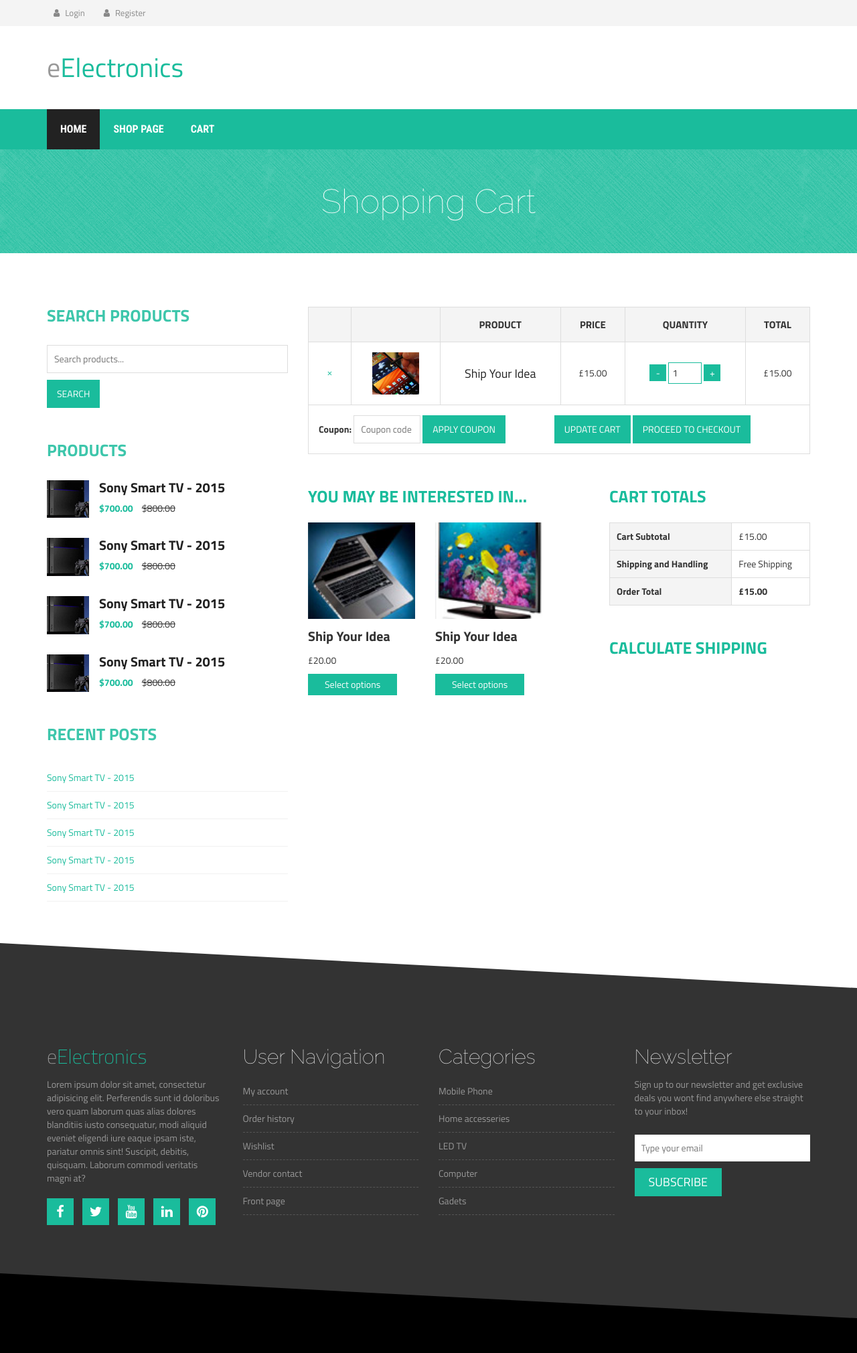
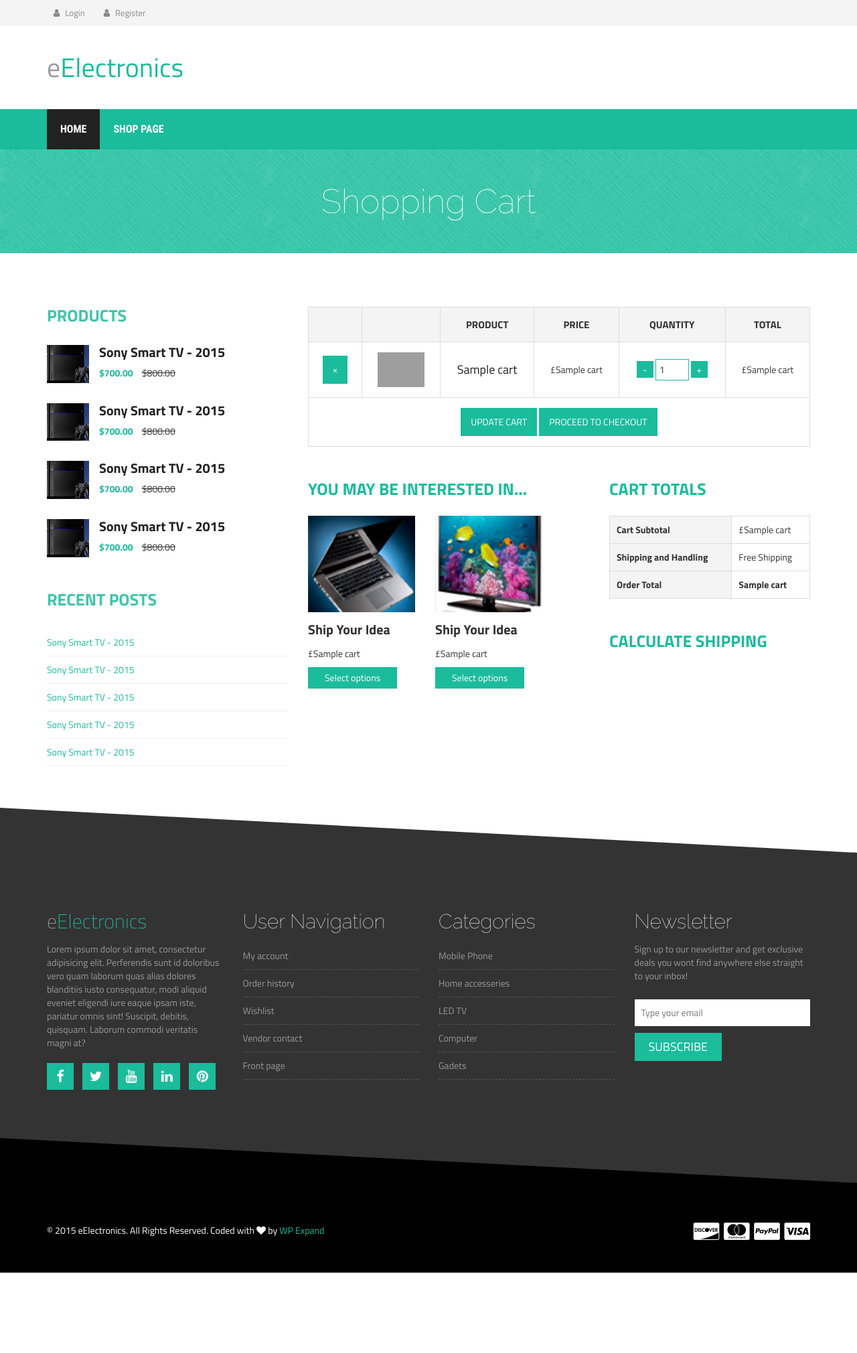
Before and after one commit to softvision-mihai-muresan/basic_apps, a Flask app: template templates/cart.html in a window 1280 px wide. Shown: the top 2020 px of the page at 67% size. After the commit the page ends 1900 px from the top, so only its background shows below. Run offline with Flask 2, Linux system fonts and the light colour scheme; the template is opened without the code that fills it: most values are stand-ins (such as "Sample title", 1, 10 or a date in 2020); some libraries are stand-ins or nearby versions; grey boxes are pictures that could not be loaded.

Commit message:
Added cart logic

```diff
--- a/app.py
+++ b/app.py
@@ -38,11 +38,19 @@ def index():
 
 @application.route("/cart")
 def cart():
+    conn = mysql.connect()
+    cursor = conn.cursor()
+    cursor.execute("SELECT * FROM products WHERE product_id='{}';".format(session["added_products"][0]))
+    session["cart"] = cursor.fetchall()
+    print(session["cart"][0])
     if 'username' in session:
         username_session = escape(session['username']).capitalize()
         username_session = username_session.split('@')[0]
-
-        return render_template('cart.html', session_user_name=username_session)
+        if "added_products" in session:
+            return render_template('cart.html', session_user_name=username_session, row=session['rows'],
+                                   cart=session["cart"][0])
+        else:
+            return render_template('cart.html', session_user_name=username_session, row=session['rows'])
     return render_template('cart.html')
 
 
@@ -116,39 +124,21 @@ def action_login():
     return render_template('index.html', error=error)
 
 
-@application.route('/action_addproduct')
+@application.route('/action_addproduct', methods=['POST'])
 def action_addproduct():
-    conn = mysql.connect()
-    cursor = conn.cursor()
+
+    if "added_products" not in session:
+        print("not in session")
+        session["added_products"] = []
+
     if 'username' not in session:
         return redirect(url_for('index'))
 
-    error = None
-    try:
-        if request.method == 'POST':
-            email_form = escape(request.form['inputEmail'])
-            cursor.execute("SELECT COUNT(1) FROM users WHERE email = '{0}';".format(email_form))
-
-            if not cursor.fetchone()[0]:
-                raise ServerError('Invalid username')
-
-            password_form = request.form['inputPassword']
-            cursor.execute("SELECT password FROM users WHERE email = '{0}';".format(email_form))
-
-            for row in cursor.fetchall():
-                hash_pwd = md5(md5(application.secret_key).hexdigest() + md5(password_form).hexdigest()).hexdigest()
-                if hash_pwd == row[0]:
-                    session['username'] = request.form['inputEmail']
-                    cursor.execute("SELECT * FROM users WHERE email = '{0}';".format(email_form))
-                    row = cursor.fetchone()
-                    conn.close()
-                    session['rows'] = row
-                    return redirect(url_for('index'))
-            raise ServerError('Something went wrong')
-    except ServerError as e:
-        error = str(e)
-    conn.close()
-    return render_template('index.html', error=error)
+    if request.method == 'POST':
+        product_id = escape(request.form['productID'])
+        session['added_products'].append(product_id)
+        return redirect(url_for('shop', added_products=session["added_products"]))
+    return render_template('index.html')
 
 
 @application.route('/action_register', methods=['POST'])
@@ -185,7 +175,24 @@ def action_register():
 @application.route('/action_logout')
 def action_logout():
     session.pop('username', None)
+    if "added_products" in session:
+        session.pop("added_products", None)
     return redirect(url_for('index'))
+
+
+@application.route('/action_remove_from_cart', methods=['POST'])
+def action_remove_from_cart():
+    if "added_products" in session:
+        session.pop("added_products", None)
+    if 'username' in session:
+        username_session = escape(session['username']).capitalize()
+        username_session = username_session.split('@')[0]
+        if "added_products" in session:
+            return render_template('cart.html', session_user_name=username_session, row=session['rows'],
+                                   cart=session["cart"][0])
+        else:
+            return render_template('cart.html', session_user_name=username_session, row=session['rows'])
+    return redirect(url_for('cart'))
 
 
 if __name__ == "__main__":
--- a/templates/cart.html
+++ b/templates/cart.html
@@ -19,13 +19,13 @@
         <div class="container">
             <div class="row">
                 <div class="col-md-4">
-                    <div class="single-sidebar">
-                        <h2 class="sidebar-title">Search Products</h2>
-                        <form action="#">
-                            <input type="text" placeholder="Search products...">
-                            <input type="submit" value="Search">
-                        </form>
-                    </div>
+                    <!--<div class="single-sidebar">-->
+                        <!--<h2 class="sidebar-title">Search Products</h2>-->
+                        <!--<form action="#">-->
+                            <!--<input type="text" placeholder="Search products...">-->
+                            <!--<input type="submit" value="Search">-->
+                        <!--</form>-->
+                    <!--</div>-->
 
                     <div class="single-sidebar">
                         <h2 class="sidebar-title">Products</h2>
@@ -74,7 +74,7 @@
                 <div class="col-md-8">
                     <div class="product-content-right">
                         <div class="woocommerce">
-                            <form method="post" action="#">
+                            <form method="post" action="{{ url_for('action_remove_from_cart') }}">
                                 <table cellspacing="0" class="shop_table cart">
                                     <thead>
                                         <tr>
@@ -87,42 +87,46 @@
                                         </tr>
                                     </thead>
                                     <tbody>
+                                    {% if cart %}
                                         <tr class="cart_item">
                                             <td class="product-remove">
-                                                <a title="Remove this item" class="remove" href="#">×</a>
+                                                <form action="{{ url_for('action_remove_from_cart') }}" method=POST>
+                                                    <button title="Remove this item" class="remove" type="submit">×</button>
+                                                </form>
                                             </td>
 
                                             <td class="product-thumbnail">
-                                                <a href="single-product.html"><img width="145" height="145" alt="poster_1_up" class="shop_thumbnail" src="{{ url_for('static', filename='img/product-thumb-2.jpg') }}"></a>
+                                                <a href="single-product.html"><img width="145" height="145" alt="poster_1_up" class="shop_thumbnail" src="{{ url_for('static', filename='img/'+cart[3]) }}"></a>
                                             </td>
 
                                             <td class="product-name">
-                                                <a href="single-product.html">Ship Your Idea</a>
+                                                <a href="single-product.html">{{ cart[1] }}</a>
                                             </td>
 
                                             <td class="product-price">
-                                                <span class="amount">£15.00</span>
+                                                <span class="amount">£{{ cart[2] }}</span>
                                             </td>
 
                                             <td class="product-quantity">
                                                 <div class="quantity buttons_added">
                                                     <input type="button" class="minus" value="-">
-                                                    <input type="number" size="4" class="input-text qty text" title="Qty" value="1" min="0" step="1">
+                                                    <input type="number" size="4" class="input-text qty text" title="Qty" value="1" min="0" step="1" >
                                                     <input type="button" class="plus" value="+">
                                                 </div>
                                             </td>
 
                                             <td class="product-subtotal">
-                                                <span class="amount">£15.00</span>
+                                                <span class="amount">£{{ cart[2] }}</span>
                                             </td>
                                         </tr>
+                                    {% endif %}
                                         <tr>
                                             <td class="actions" colspan="6">
-                                                <div class="coupon">
-                                                    <label for="coupon_code">Coupon:</label>
-                                                    <input type="text" placeholder="Coupon code" value="" id="coupon_code" class="input-text" name="coupon_code">
-                                                    <input type="submit" value="Apply Coupon" name="apply_coupon" class="button">
-                                                </div>
+                                                <!--<div class="coupon">-->
+                                                    <!--<label for="coupon_code">Coupon:</label>-->
+                                                    <!--<input type="text" placeholder="Coupon code" value="" id="coupon_code" class="input-text" name="coupon_code">-->
+                                                    <!--<input type="submit" value="Apply Coupon" name="apply_coupon" class="button">-->
+                                                <!--</div>-->
                                                 <input type="submit" value="Update Cart" name="update_cart" class="button">
                                                 <input type="submit" value="Proceed to Checkout" name="proceed" class="checkout-button button alt wc-forward">
                                             </td>
@@ -141,7 +145,7 @@
                                         <a href="single-product.html">
                                             <img width="325" height="325" alt="T_4_front" class="attachment-shop_catalog wp-post-image" src="{{ url_for('static', filename='img/product-thumb-3.jpg') }}">
                                             <h3>Ship Your Idea</h3>
-                                            <span class="price"><span class="amount">£20.00</span></span>
+                                            <span class="price"><span class="amount">£{% if cart %}{{ cart[2] }}{% endif %}</span></span>
                                         </a>
 
                                         <a class="add_to_cart_button" data-quantity="1" data-product_sku="" data-product_id="22" rel="nofollow" href="single-product.html">Select options</a>
@@ -151,7 +155,7 @@
                                         <a href="single-product.html">
                                             <img width="325" height="325" alt="T_4_front" class="attachment-shop_catalog wp-post-image" src="{{ url_for('static', filename='img/product-thumb-4.jpg') }}">
                                             <h3>Ship Your Idea</h3>
-                                            <span class="price"><span class="amount">£20.00</span></span>
+                                            <span class="price"><span class="amount">£{% if cart %}{{ cart[2] }}{% endif %}</span></span>
                                         </a>
 
                                         <a class="add_to_cart_button" data-quantity="1" data-product_sku="" data-product_id="22" rel="nofollow" href="single-product.html">Select options</a>
@@ -167,7 +171,7 @@
                                     <tbody>
                                         <tr class="cart-subtotal">
                                             <th>Cart Subtotal</th>
-                                            <td><span class="amount">£15.00</span></td>
+                                            <td><span class="amount">£{% if cart %}{{ cart[2] }}{% endif %}</span></td>
                                         </tr>
 
                                         <tr class="shipping">
@@ -177,7 +181,7 @@
 
                                         <tr class="order-total">
                                             <th>Order Total</th>
-                                            <td><strong><span class="amount">£15.00</span></strong> </td>
+                                            <td><strong><span class="amount">{% if cart %}{{ cart[2] }}{% endif %}</span></strong> </td>
                                         </tr>
                                     </tbody>
                                 </table>
--- a/templates/layout.html
+++ b/templates/layout.html
@@ -227,7 +227,9 @@
                         <li class="active"><a href="{{ url_for('index') }}">Home</a></li>
                         <li><a href="{{ url_for('shop') }}">Shop page</a></li>
                         <!--<li><a href="{{ url_for('single_product') }}">Single product</a></li>-->
+                        {% if session_user_name %}
                         <li ><a href="{{ url_for('cart') }}">Cart</a></li>
+                        {% endif %}
                         <!--<li><a href="{{ url_for('checkout') }}">Checkout</a></li>-->
                         <!--<li><a href="#">Category</a></li>-->
                         <!--<li><a href="#">Others</a></li>-->
--- a/templates/shop.html
+++ b/templates/shop.html
@@ -30,7 +30,10 @@
                         </div>
 
                         <div class="product-option-shop">
-                            <a class="add_to_cart_button" data-quantity="1" data-product_sku="" data-product_id="70" rel="nofollow" href="/canvas/shop/?add-to-cart=70">Add to cart</a>
+                            <form action="{{ url_for('action_addproduct') }}" method=POST>
+                                <input type="text" name="productID" value="{{product[0]}}" style="display:none;">
+                                <button class="add_to_cart_button" data-quantity="1" data-product_sku="" data-product_id="70" rel="nofollow" type="submit">Add to cart</button>
+                            </form>
                         </div>
                     </div>
                 </div>
```
